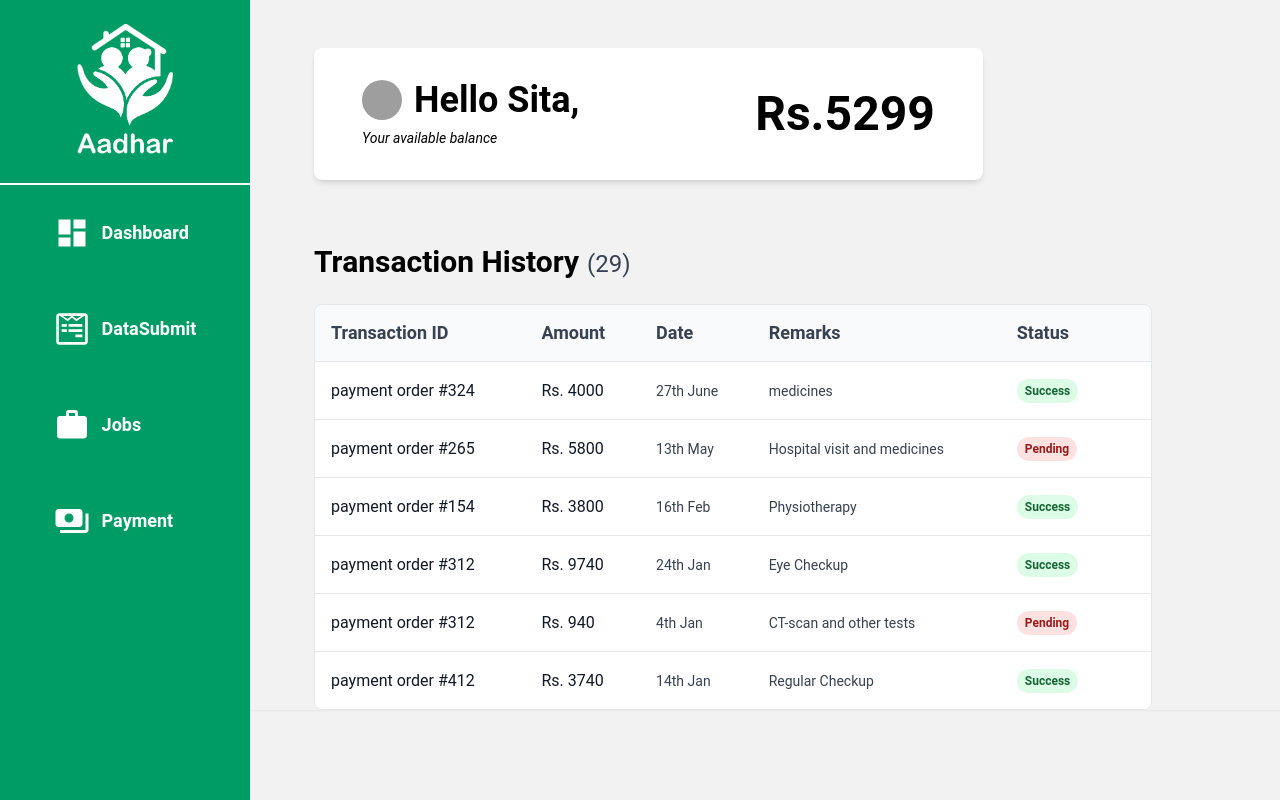
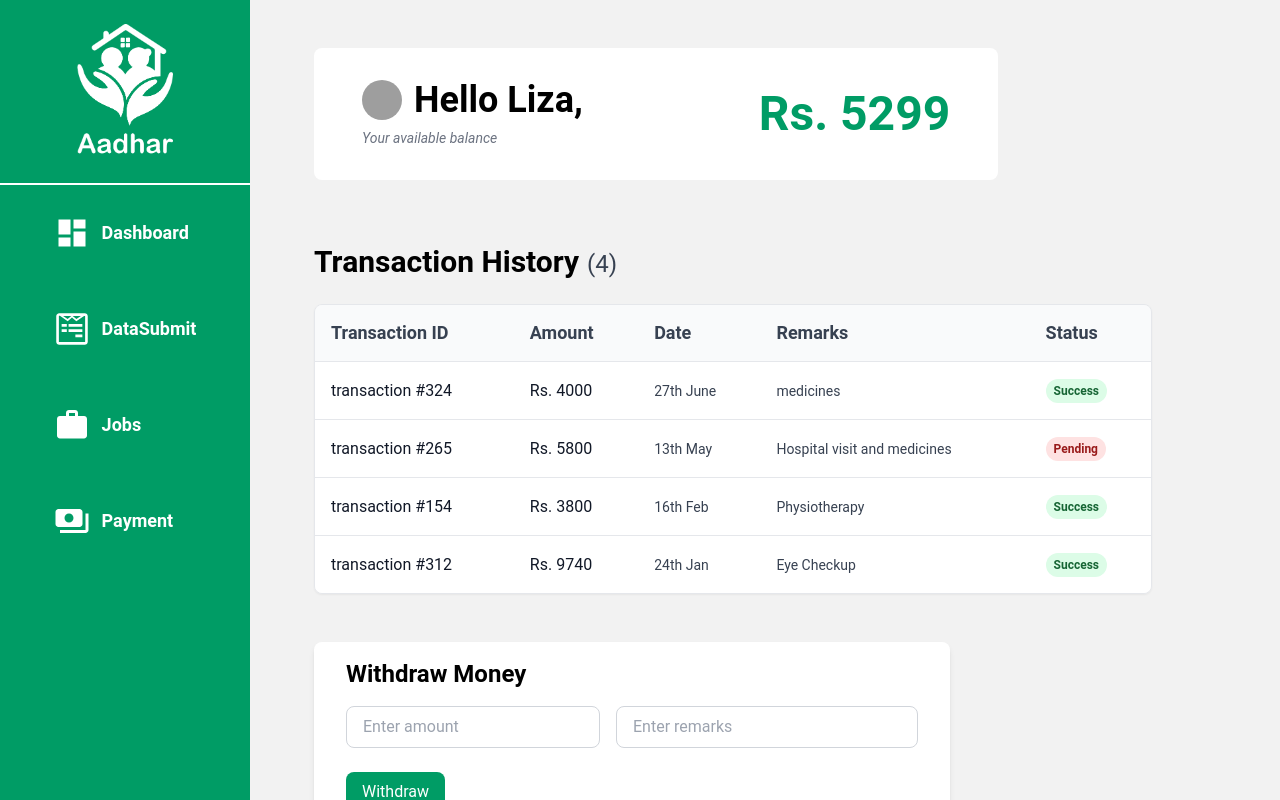
Before and after one commit to samratcodes/Adhar, a React (Vite) app: page /dashboard/payment in a window 1280 px wide. Built offline with nearby package versions, Linux system fonts and the light colour scheme; grey boxes are pictures that could not be loaded.

Commit message:
nice good looking css

```diff
--- a/src/providerPage/Payment.jsx
+++ b/src/providerPage/Payment.jsx
@@ -1,9 +1,73 @@
+import { useState } from "react";
+
 const Payment = () => {
+  const [balance, setBalance] = useState(5299);
+  const [withdrawAmount, setWithdrawAmount] = useState("");
+  const [remarks, setRemarks] = useState("");
+  const [transactions, setTransactions] = useState([
+    {
+      id: "324",
+      amount: 4000,
+      date: "27th June",
+      remarks: "medicines",
+      status: "Success",
+    },
+    {
+      id: "265",
+      amount: 5800,
+      date: "13th May",
+      remarks: "Hospital visit and medicines",
+      status: "Pending",
+    },
+    {
+      id: "154",
+      amount: 3800,
+      date: "16th Feb",
+      remarks: "Physiotherapy",
+      status: "Success",
+    },
+    {
+      id: "312",
+      amount: 9740,
+      date: "24th Jan",
+      remarks: "Eye Checkup",
+      status: "Success",
+    },
+  ]);
+
+  const generateTransactionId = () => {
+    return Math.floor(100 + Math.random() * 900).toString();
+  };
+
+  const handleWithdraw = () => {
+    const amount = parseInt(withdrawAmount);
+    if (isNaN(amount) || amount <= 0) {
+      alert("Please enter a valid amount.");
+      return;
+    }
+    if (amount > balance) {
+      alert("Insufficient balance.");
+      return;
+    }
+    setBalance(balance - amount);
+    const newTransaction = {
+      id: generateTransactionId(),
+      amount,
+      date: new Date().toLocaleDateString(),
+      remarks: remarks || "Withdrawal",
+      status: "Pending",
+    };
+    setTransactions([...transactions, newTransaction]);
+    setWithdrawAmount("");
+    setRemarks("");
+    alert(`Withdrawal of Rs.${amount} successful!`);
+  };
+
   return (
-    <div className=" w-[1600px] ">
+    <div className="w-[1600px]">
       {/* current balance section */}
-      <div className="inline-block my-12 ml-16 ">
-        <div className="flex items-center justify-center gap-44 rounded-lg shadow-md hover:shadow-lg py-8 px-12 bg-white">
+      <div className="inline-block my-12 ml-16">
+        <div className="flex items-center justify-center gap-44 rounded-lg  hover:shadow-lg py-8 px-12 bg-white">
           <div className="flex flex-col justify-center items-start gap-2">
             <div className="flex gap-3">
               <div className="h-10 w-10 flex-shrink-0">
@@ -13,21 +77,25 @@ const Payment = () => {
                   alt=""
                 />
               </div>
-              <h2 className="text-4xl font-semibold ">Hello Sita,</h2>
+              <h2 className="text-4xl font-semibold">Hello Liza,</h2>
             </div>
-            <p className="italic text-sm">Your available balance</p>
+            <p className="italic text-sm text-gray-500">
+              Your available balance
+            </p>
           </div>
-          <p className="text-5xl font-bold">Rs.5299</p>
+          <p className="text-5xl font-bold text-[#009C65]">Rs. {balance}</p>
         </div>
       </div>
 
       <div>
-        <section className="mx-auto w-full max-w-8xl px-4 pl-16 pr-32 my-4 shadow-sm">
+        <section className="mx-auto w-full max-w-8xl px-4 pl-16 pr-32 my-4 ">
           {/* transaction history title */}
           <div className="flex flex-col space-y-4 md:flex-row md:items-center md:justify-between md:space-y-0">
             <div className="flex gap-2 justify-center items-center">
               <h2 className="text-3xl font-semibold">Transaction History</h2>
-              <p className="mt-1 text-2xl text-gray-700">(29)</p>
+              <p className="mt-1 text-2xl text-gray-700">
+                ({transactions.length})
+              </p>
             </div>
           </div>
 
@@ -35,8 +103,8 @@ const Payment = () => {
           <div className="mt-6 flex flex-col">
             <div className="-mx-4 -my-2 overflow-x-auto sm:-mx-6 lg:-mx-8">
               <div className="inline-block min-w-full py-2 align-middle md:px-6 lg:px-8">
-                <div className="overflow-hidden border border-gray-200 md:rounded-lg">
-                  <table className="min-w-full divide-y divide-gray-200">
+                <div className="overflow-hidden border border-gray-200 md:rounded-lg shadow-sm">
+                  <table className="min-w-full divide-y divide-gray-200 table-auto">
                     <thead className="bg-gray-50">
                       <tr>
                         <th
@@ -69,171 +137,74 @@ const Payment = () => {
                         >
                           Status
                         </th>
-                        <th scope="col" className="px-4 py-3.5">
-                          <span className="sr-only">Edit</span>
-                        </th>
                       </tr>
                     </thead>
                     <tbody className="bg-white divide-y divide-gray-200">
-                      <tr>
+                      {transactions.map((transaction) => (
+                        <tr key={transaction.id}>
                           <td className="px-4 py-4 whitespace-nowrap">
                             <div className="text-base font-normal text-gray-900">
-                            payment order #324
+                              transaction #{transaction.id}
                             </div>
                           </td>
                           <td className="px-4 py-4 whitespace-nowrap">
                             <div className="text-base text-gray-900">
-                            Rs. 4000
+                              Rs. {transaction.amount}
                             </div>
                           </td>
-
                           <td className="px-4 py-4 whitespace-nowrap text-sm text-gray-700">
-                          27th June
+                            {transaction.date}
                           </td>
                           <td className="px-4 py-4 whitespace-nowrap text-sm text-gray-700">
-                          medicines
+                            {transaction.remarks}
                           </td>
                           <td className="px-4 py-4 whitespace-nowrap">
-                          <span className="inline-flex items-center px-2 py-0.5 rounded-full text-xs font-semibold leading-5 bg-green-100 text-green-800">
-                            Success
+                            <span
+                              className={`inline-flex items-center px-2 py-0.5 rounded-full text-xs font-semibold leading-5 ${
+                                transaction.status === "Success"
+                                  ? "bg-green-100 text-green-800"
+                                  : "bg-red-100 text-red-800"
+                              }`}
+                            >
+                              {transaction.status}
                             </span>
                           </td>
-                        <td className="px-4 py-4 whitespace-nowrap"></td>
                         </tr>
-
-                      <tr>
-                        <td className="px-4 py-4 whitespace-nowrap">
-                          <div className="text-base font-normal text-gray-900">
-                            payment order #265
-                          </div>
-                        </td>
-                        <td className="px-4 py-4 whitespace-nowrap">
-                          <div className="text-base text-gray-900">
-                            Rs. 5800
-                          </div>
-                        </td>
-
-                        <td className="px-4 py-4 whitespace-nowrap text-sm text-gray-700">
-                          13th May
-                        </td>
-
-                        <td className="px-4 py-4 whitespace-nowrap text-sm text-gray-700">
-                          Hospital visit and medicines
-                        </td>
-                        <td className="px-4 py-4 whitespace-nowrap">
-                          <span className="inline-flex items-center px-2 py-0.5 rounded-full text-xs font-semibold leading-5 bg-red-100 text-red-800">
-                            Pending
-                          </span>
-                        </td>
-                        <td className="px-4 py-4 whitespace-nowrap"></td>
-                      </tr>
-
-                      <tr>
-                        <td className="px-4 py-4 whitespace-nowrap">
-                          <div className="text-base font-normal text-gray-900">
-                            payment order #154
-                          </div>
-                        </td>
-                        <td className="px-4 py-4 whitespace-nowrap">
-                          <div className="text-base text-gray-900">
-                            Rs. 3800
-                          </div>
-                        </td>
-
-                        <td className="px-4 py-4 whitespace-nowrap text-sm text-gray-700">
-                          16th Feb
-                        </td>
-
-                        <td className="px-4 py-4 whitespace-nowrap text-sm text-gray-700">
-                          Physiotherapy
-                        </td>
-                        <td className="px-4 py-4 whitespace-nowrap">
-                          <span className="inline-flex items-center px-2 py-0.5 rounded-full text-xs font-semibold leading-5 bg-green-100 text-green-800">
-                            Success
-                          </span>
-                        </td>
-                        <td className="px-4 py-4 whitespace-nowrap"></td>
-                      </tr>
-
-                      <tr>
-                        <td className="px-4 py-4 whitespace-nowrap">
-                          <div className="text-base font-normal text-gray-900">
-                            payment order #312
-                          </div>
-                        </td>
-                        <td className="px-4 py-4 whitespace-nowrap">
-                          <div className="text-base text-gray-900">
-                            Rs. 9740
-                          </div>
-                        </td>
-
-                        <td className="px-4 py-4 whitespace-nowrap text-sm text-gray-700">
-                          24th Jan
-                        </td>
-
-                        <td className="px-4 py-4 whitespace-nowrap text-sm text-gray-700">
-                          Eye Checkup
-                        </td>
-                        <td className="px-4 py-4 whitespace-nowrap">
-                          <span className="inline-flex items-center px-2 py-0.5 rounded-full text-xs font-semibold leading-5 bg-green-100 text-green-800">
-                            Success
-                          </span>
-                        </td>
-                        <td className="px-4 py-4 whitespace-nowrap"></td>
-                      </tr>
-                      <tr>
-                        <td className="px-4 py-4 whitespace-nowrap">
-                          <div className="text-base font-normal text-gray-900">
-                            payment order #312
-                          </div>
-                        </td>
-                        <td className="px-4 py-4 whitespace-nowrap">
-                          <div className="text-base text-gray-900">Rs. 940</div>
-                        </td>
-
-                        <td className="px-4 py-4 whitespace-nowrap text-sm text-gray-700">
-                          4th Jan
-                        </td>
-
-                        <td className="px-4 py-4 whitespace-nowrap text-sm text-gray-700">
-                          CT-scan and other tests
-                        </td>
-                        <td className="px-4 py-4 whitespace-nowrap">
-                          <span className="inline-flex items-center px-2 py-0.5 rounded-full text-xs font-semibold leading-5 bg-red-100 text-red-800">
-                            Pending
-                          </span>
-                        </td>
-                        <td className="px-4 py-4 whitespace-nowrap"></td>
-                      </tr>
-                      <tr>
-                        <td className="px-4 py-4 whitespace-nowrap">
-                          <div className="text-base font-normal text-gray-900">
-                            payment order #412
-                          </div>
-                        </td>
-                        <td className="px-4 py-4 whitespace-nowrap">
-                          <div className="text-base text-gray-900">
-                            Rs. 3740
-                          </div>
-                        </td>
-
-                        <td className="px-4 py-4 whitespace-nowrap text-sm text-gray-700">
-                          14th Jan
-                        </td>
-
-                        <td className="px-4 py-4 whitespace-nowrap text-sm text-gray-700">
-                          Regular Checkup
-                        </td>
-                        <td className="px-4 py-4 whitespace-nowrap">
-                          <span className="inline-flex items-center px-2 py-0.5 rounded-full text-xs font-semibold leading-5 bg-green-100 text-green-800">
-                            Success
-                          </span>
-                        </td>
-                        <td className="px-4 py-4 whitespace-nowrap"></td>
-                      </tr>
+                      ))}
                     </tbody>
                   </table>
                 </div>
+              </div>
+            </div>
+          </div>
+
+          {/* withdraw money section */}
+          <div className="inline-block my-12 ">
+            <div className="flex items-center justify-center gap-6 rounded-lg shadow-md hover:shadow-lg py-4 px-8 bg-white">
+              <div className="flex flex-col justify-center items-start gap-4">
+                <h2 className="text-2xl font-semibold">Withdraw Money</h2>
+                <div className="flex gap-4">
+                  <input
+                    type="number"
+                    className="border border-gray-300 rounded-lg py-2 px-4"
+                    placeholder="Enter amount"
+                    value={withdrawAmount}
+                    onChange={(e) => setWithdrawAmount(e.target.value)}
+                  />
+                  <input
+                    type="text"
+                    className="border border-gray-300 rounded-lg py-2 pl-4 pr-16"
+                    placeholder="Enter remarks"
+                    value={remarks}
+                    onChange={(e) => setRemarks(e.target.value)}
+                  />
+                </div>
+                <button
+                  className="mt-2 py-2 px-4 bg-[#009C65] text-white rounded-lg hover:opacity-70 active:opacity-40 transition-all"
+                  onClick={handleWithdraw}
+                >
+                  Withdraw
+                </button>
               </div>
             </div>
           </div>
```
Lines whose indentation alone changed are shown as unchanged.
